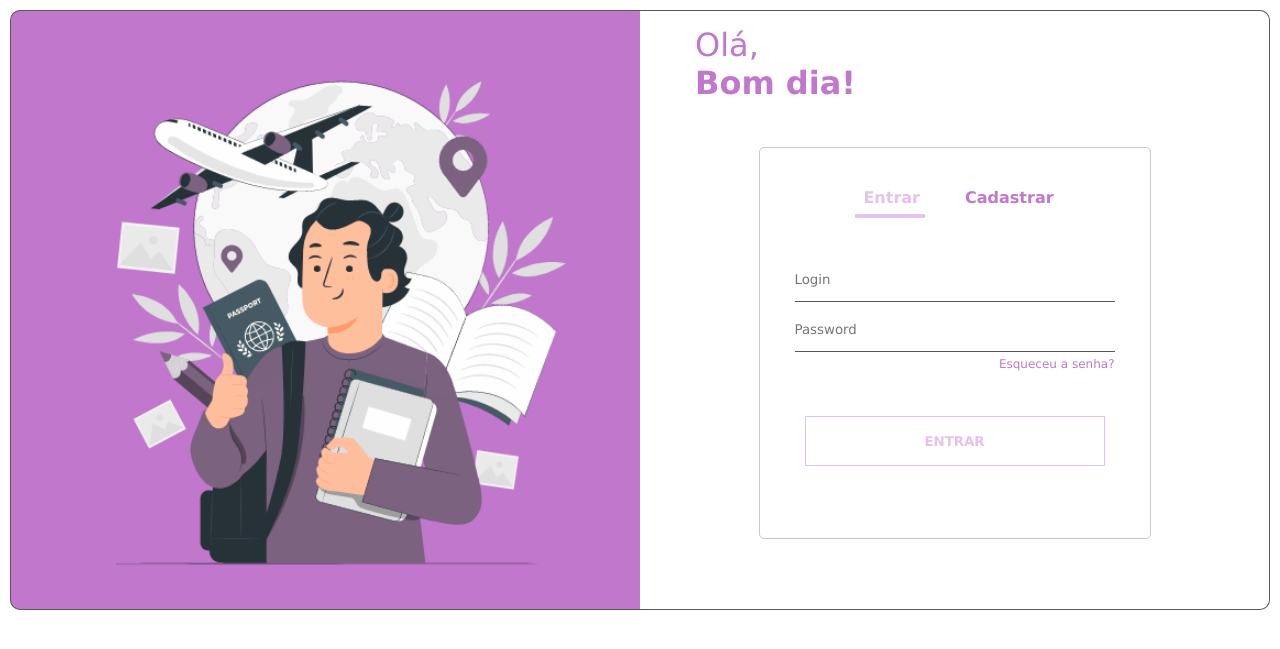
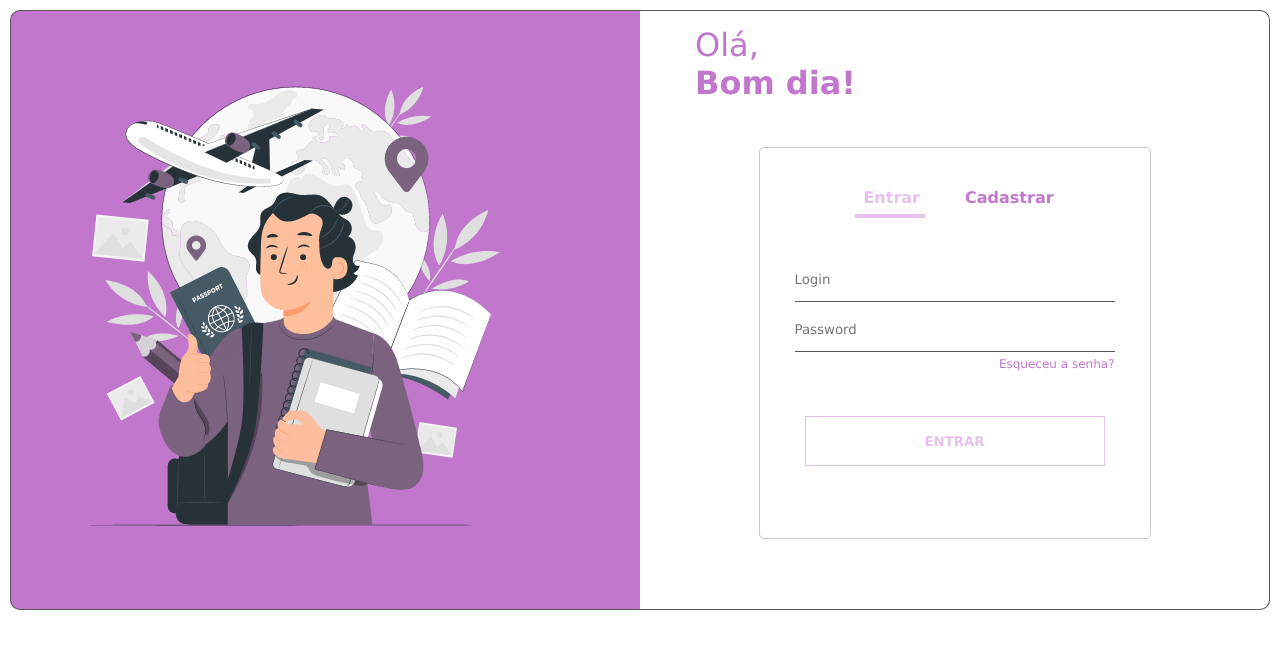
Before and after one commit to 0XxMxX0/medtech-sistema-de-login, a PHP site: page / in a window 1280 px wide. Shown: the top 649 px of the page. Run offline with PHP 8.4, Linux system fonts and the light colour scheme.

Commit message:
atualizao 1.0.0

```diff
--- a/CSS/style_login.css
+++ b/CSS/style_login.css
@@ -27,8 +27,8 @@ body {
     float: left;
 }
 #background-inicio{
-    width:550px;
-    transform: translate(40px,10px);
+    width:500px;
+    transform: translate(20px,20px);
 }
 /* LADO ESQUERDO */
 #container-login {
```
